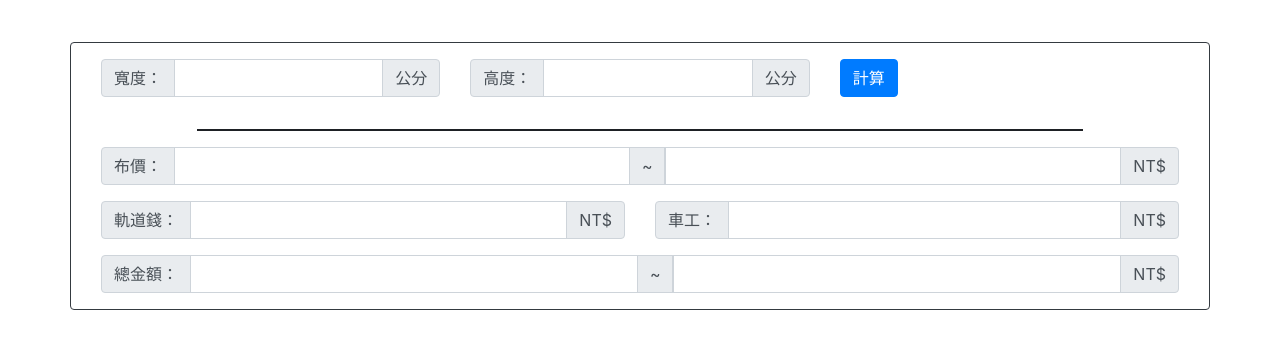
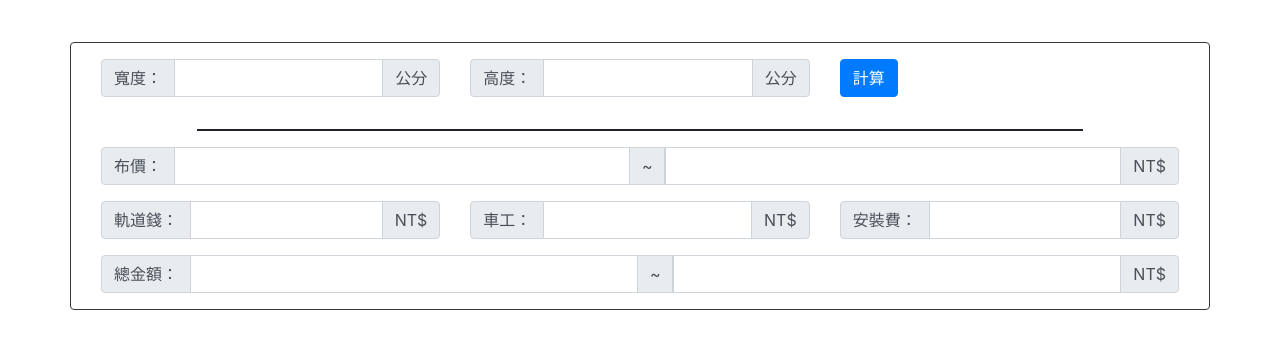
Before and after one commit to ga503306/TEST, a plain HTML site: page index.html in a window 1280 px wide. Shown: the part 62-410 px from the top of the page. Drawn offline with nearby package versions, Linux system fonts and the light colour scheme; no server answers.

Commit message:
Update index.html

```diff
--- a/index.html
+++ b/index.html
@@ -13,6 +13,8 @@
     <script src="https://code.jquery.com/jquery-3.5.1.min.js" crossorigin="anonymous"></script>
     <script src="https://cdn.jsdelivr.net/npm/bootstrap@4.6.0/dist/js/bootstrap.bundle.min.js" integrity="sha384-Piv4xVNRyMGpqkS2by6br4gNJ7DXjqk09RmUpJ8jgGtD7zP9yug3goQfGII0yAns" crossorigin="anonymous"></script>
     <script src="calu.js"></script>
+    <!-- custom css file link  -->
+    <link rel="stylesheet" href="css/style.css">
     <script>
         var price_high = 10;
         var price_low = 1;
@@ -102,6 +104,17 @@
                         </div>
                     </div>
                 </div>
+                <div class="col-sm">
+                    <div class="input-group mb-3">
+                        <div class="input-group-prepend">
+                            <span class="input-group-text">安裝費：</span>
+                        </div>
+                        <input id="install" type="number" class="form-control" />
+                        <div class="input-group-append">
+                            <span class="input-group-text">NT$</span>
+                        </div>
+                    </div>
+                </div>
             </div>
         </div>
         <div class="container">
```
